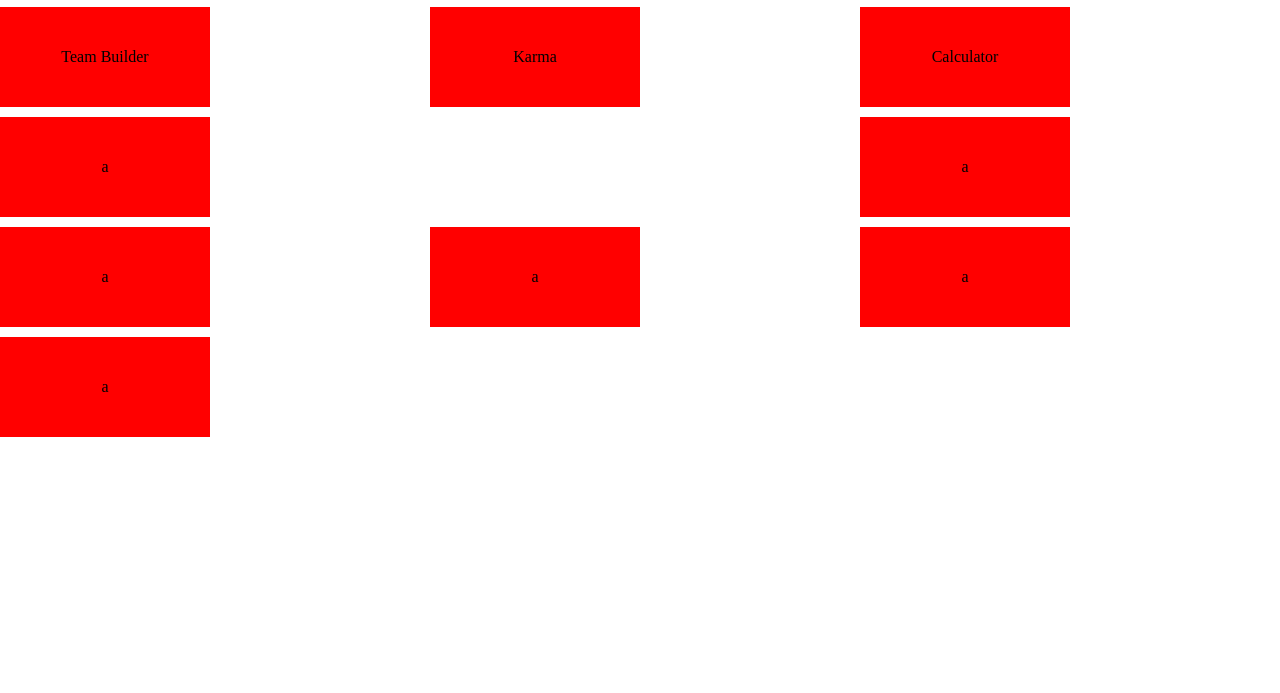
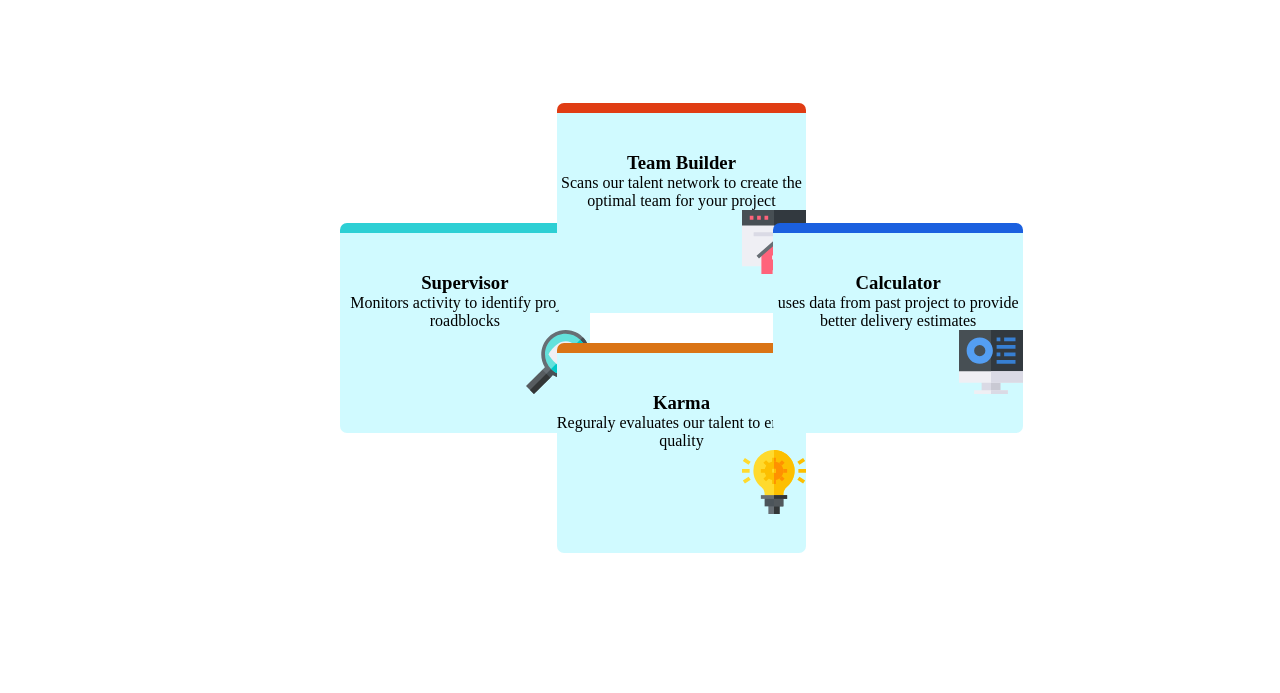
Before and after one commit to Goldor20/0303, a plain HTML site: page index.html in a window 1280 px wide. Shown: the part 177-870 px from the top of the page. Before the commit the page ends 800 px from the top, so only its background shows below. Drawn offline with Linux system fonts and the light colour scheme.

Commit message:
Add files via upload
Működik a grid

```diff
--- a/index.css
+++ b/index.css
@@ -1,7 +1,7 @@
 * {
     margin: 0%;
     padding: 0%;
-    box-sizing: content-box;
+
 }
 
 
@@ -17,10 +17,10 @@
         background-color: aqua;
 
     }
-    section{
-        display: grid;
-        gap: 10px;
-        place-content: center;
+     section{
+            display: grid;
+            gap: 10px;
+            place-content: center;
 
 
     }
@@ -30,22 +30,65 @@ h1{
     text-align: center;
 }
 article{
-    background-color: red;
+    background-color: rgb(208, 250, 255);
     display: grid;
     gap: 10px;
     place-content: center;
-    width: 50%;
-    height: 100px;
+    width: 70%;
+    height: 200px;
+    border-radius: 7px;
 
 }
 section{
     display:grid;
     gap: 10px;
     grid-template-columns: repeat(3, 1fr);
+    grid-template-rows: repeat(5, 1fr);
+    margin-left: 190px;
+    margin-top: 170px;
+
 
 
 }
 #asd{
+    grid-row: 3/5;
     grid-column: 2/3;
+    border-top: 10px solid rgb(218, 116, 21);
+
+
+}
+#dsa{
     grid-row: 2/4;
+    grid-column: 3/4;
+    border-top: 10px solid rgb(27, 96, 223);
+    margin-left: -150px;
+
 }
+#sad{
+    grid-row: 1/3;
+    grid-column: 2/3;
+    border-top: 10px solid rgb(224, 60, 19);
+    margin-bottom: 20px;
+
+
+}
+#das{
+    grid-row: 2/4;
+    grid-column: 1/2;
+    border-top: 10px solid rgb(45, 207, 212);
+    margin-left: 150px;
+
+}
+div{
+    border-radius: 7px;
+}
+
+img{
+    float: right;
+}
+p{
+    text-align: center;
+}
+#er{
+    font-size: xx-large;
+}
--- a/index.html
+++ b/index.html
@@ -10,22 +10,34 @@
 <body>
 
 
-<h1>Reliable, efficent delivery </h1>
-<h1 id="asd">Powered by Technology </h1>
+<p id="er">Reliable, efficent delivery </p>
+<h1>Powered by Technology </h1>
+<p>Our Artificial inteligence powered tools use millions of project data</p>
+<p>points to ensure that your project is successfull</p>
 
 <section>
-        <article>a</article>
-        <article>Supervisor</article>
-        <article>a</article>
-        <article>Team Builder</article>
-        <article id="asd">Karma</article>
-        <article>Calculator</article>
-        <article>a</article>
-        <article>a</article>
-        <article>a</article>
-        <article>a</article>
-        <article>a</article>
-        <article>a</article>
+
+        <article id="das"><div><h1>Supervisor</h1>
+            <p>Monitors activity to identify project roadblocks</p>
+            <img src="images/images/icon-supervisor.svg">
+        </div>
+        </article>
+
+        <article id="sad"><div><h1>Team Builder</h1>
+            <p>Scans our talent network to create the optimal team for your project</p>
+            <img src="images/images/icon-team-builder.svg">
+        </div>
+        </article>
+        <article id="asd"><div><h1>Karma</h1>
+            <p>Reguraly evaluates our talent to ensure quality</p>
+            <img src="images/images/icon-karma.svg">
+        </div>
+        </article>
+        <article id="dsa"><div><h1>Calculator</h1>
+            <p>uses data from past project to provide better delivery estimates</p>
+            <img src="images/images/icon-calculator.svg">
+        </div>
+        </article>
 
 </section>
 
```
Also changed, not shown: images/images/favicon-32x32.png (added), images/images/icon-calculator.svg (added), images/images/icon-karma.svg (added), images/images/icon-supervisor.svg (added), images/images/icon-team-builder.svg (added).
